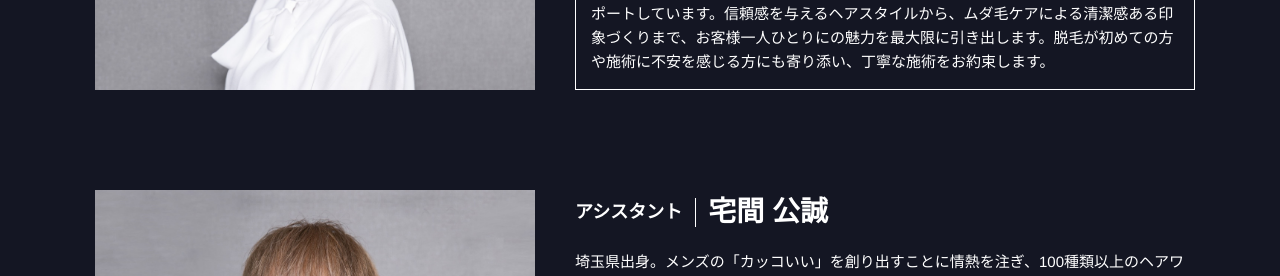
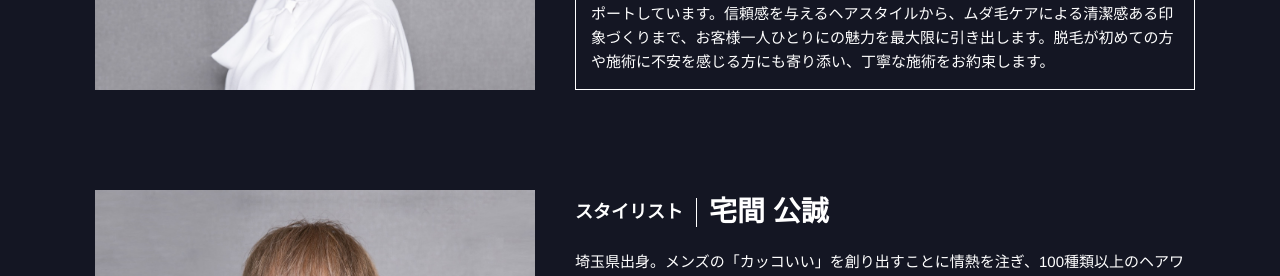
Before and after one commit to kamy0042/bee_group_web, a Next.js app: page /staff in a window 1280 px wide. Shown: the part 1942-2218 px from the top of the page. Built offline with nearby package versions, Linux system fonts and the light colour scheme.

Commit message:
スタッフ情報更新

```diff
--- a/pages/staff/index.tsx
+++ b/pages/staff/index.tsx
@@ -92,7 +92,7 @@ function Staff() {
             <div className={styles.staff}>
               <StaffProfile
                 className="takuma"
-                position="アシスタント"
+                position="スタイリスト"
                 staffName="宅間 公誠"
                 profile="埼玉県出身。メンズの「カッコいい」を創り出すことに情熱を注ぎ、100種類以上のヘアワックスを研究した経験を持つ。スタイリング剤の特性を知り尽くし、髪質に合ったアイテム選びから再現性の高いスタイリングテクニックまで的確に提案することができる。2025年から仲間入りしたBee dandy 期待の星！"
                 message="くせ毛や髪質、頭の形などのお悩みがあればぜひご相談ください。お客様一人ひとりの個性を丁寧に見極め、ヘアスタイルのアレンジでコンプレックスを解消し、理想のスタイルと自信を手に入れるお手伝いをいたします。その変化を一緒に楽しみましょう。あなた史上最高のメンズスタイルを全力でサポートします！"
```
